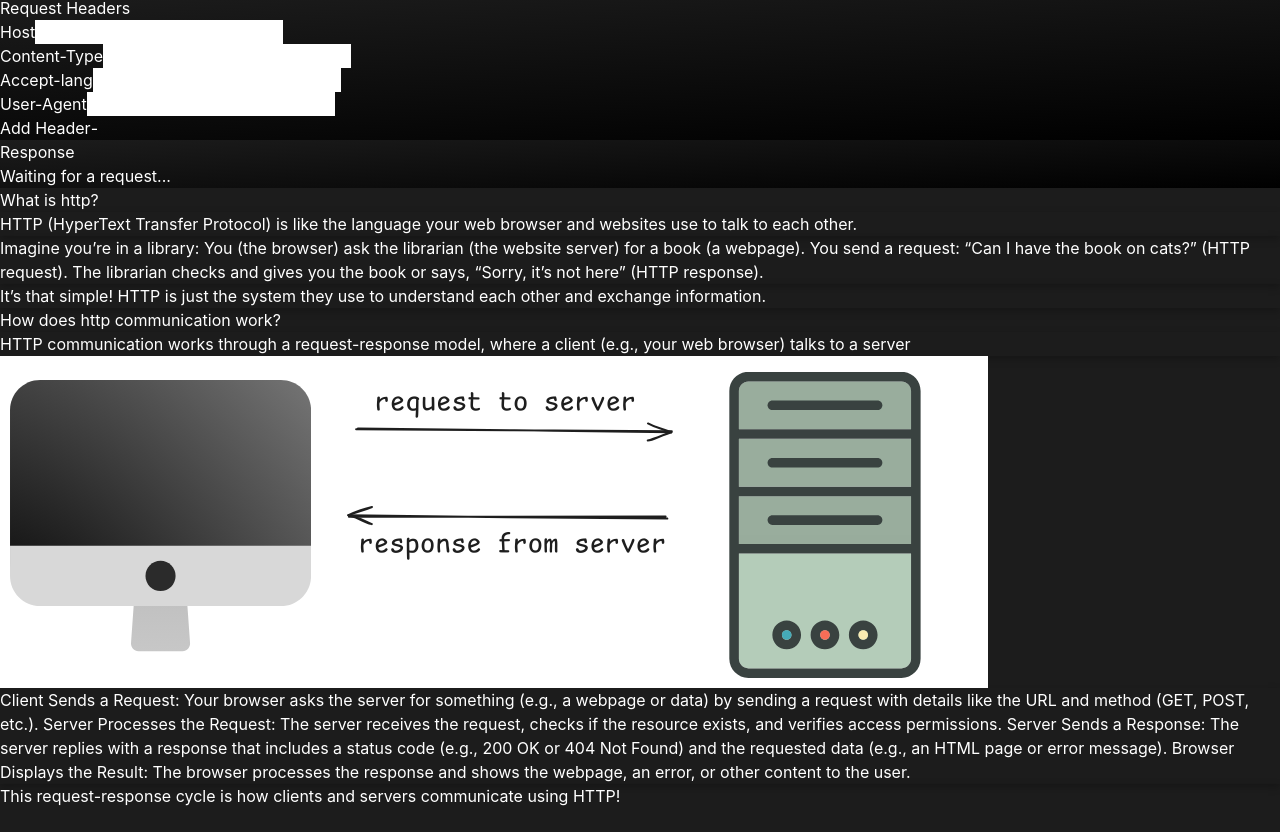
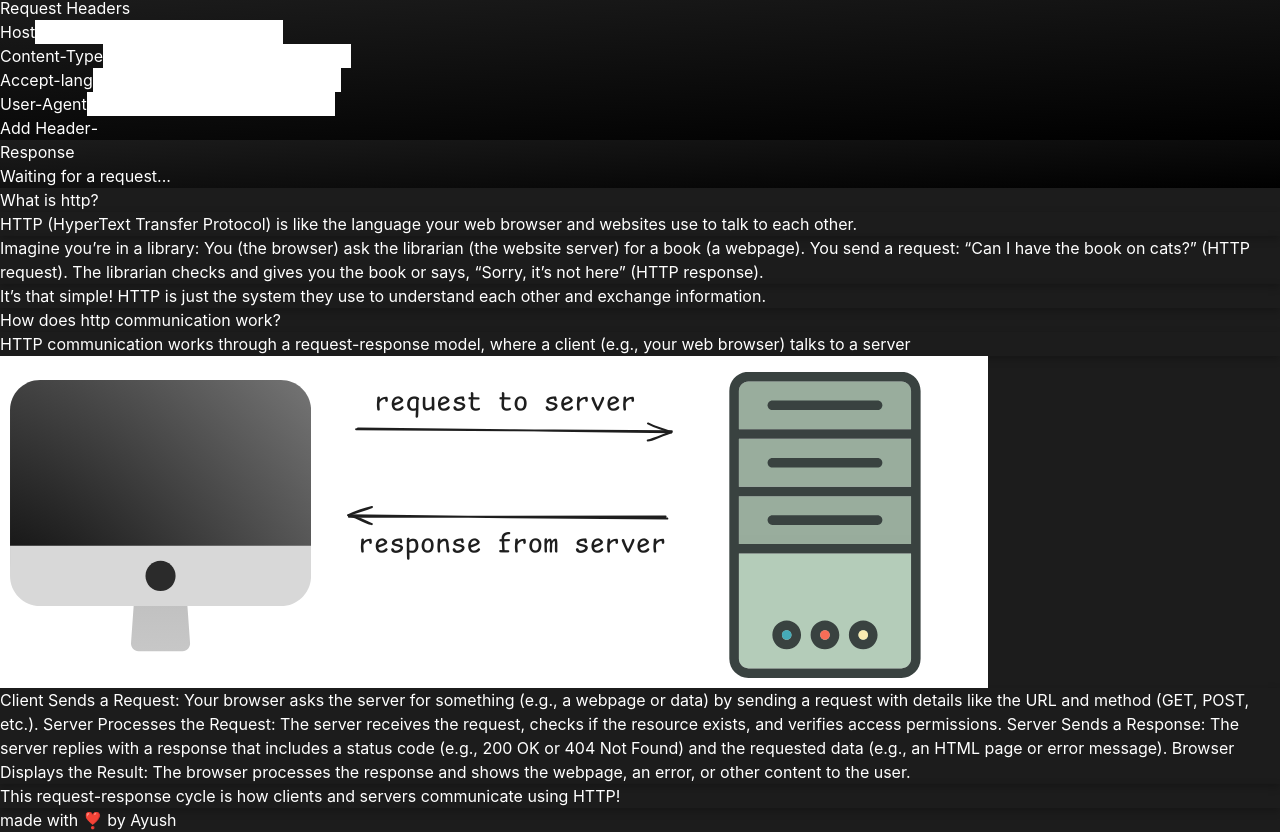
Before and after one commit to constayush/netSim, a React (Vite) app: page / in a window 1280 px wide. Shown: the part 2006-2838 px from the top of the page. Before the commit the page ends 2814 px from the top, so only its background shows below. Built offline with nearby package versions, Linux system fonts and the light colour scheme.

Commit message:
footer link added

```diff
--- a/package.json
+++ b/package.json
@@ -5,7 +5,7 @@
   "type": "module",
   "scripts": {
     "dev": "vite",
-    "build": "tsc -b && vite build",
+    "build": "vite build",
     "lint": "eslint .",
     "preview": "vite preview"
   },
--- a/src/App.jsx
+++ b/src/App.jsx
@@ -289,6 +289,9 @@ The browser processes the response and shows the webpage, an error, or other con
 
         </div>
 
+
+        <h1 className="w-full flex justify-center items-center gap-1 mb-10 text-stone-300">made with ❣️ by <a href="https://constayush.vercel.app/" className="text-stone-200" target="_blank">  Ayush</a> </h1>
+
       </div>
     </>
   );
```
